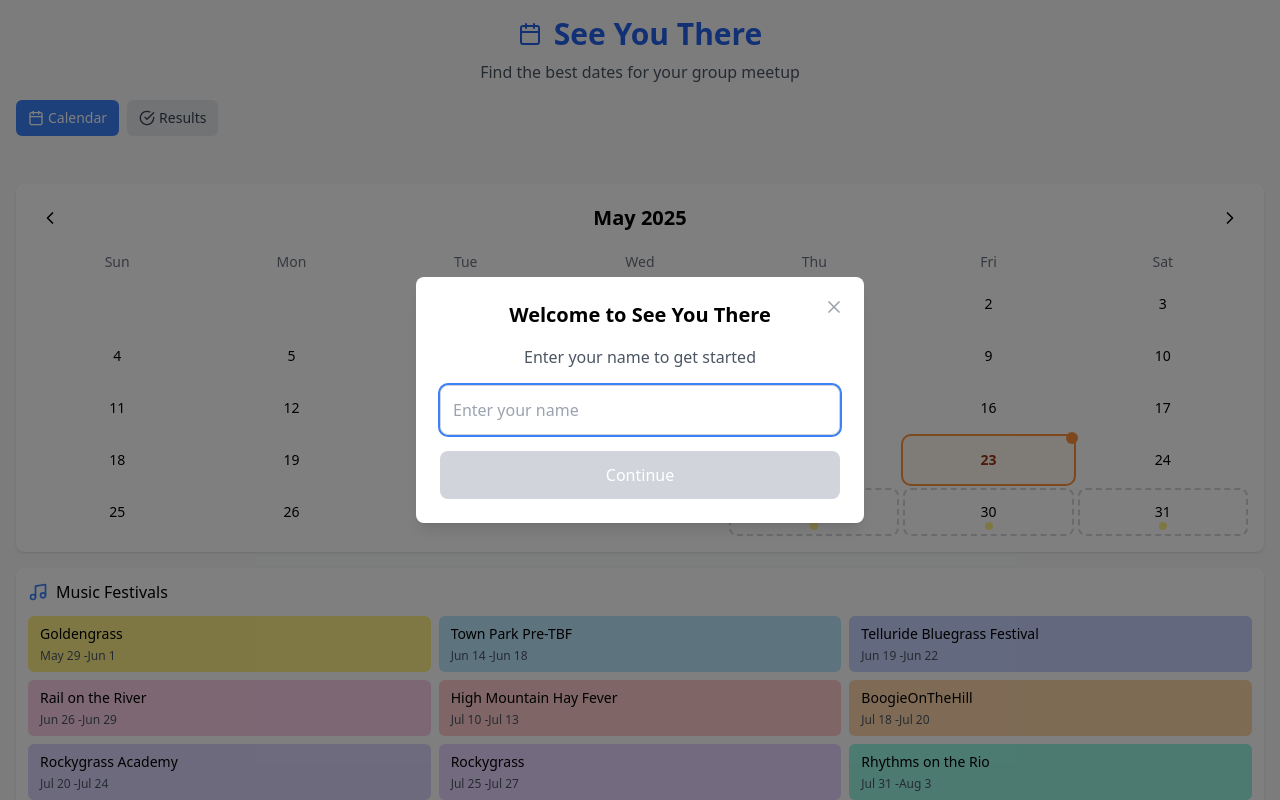
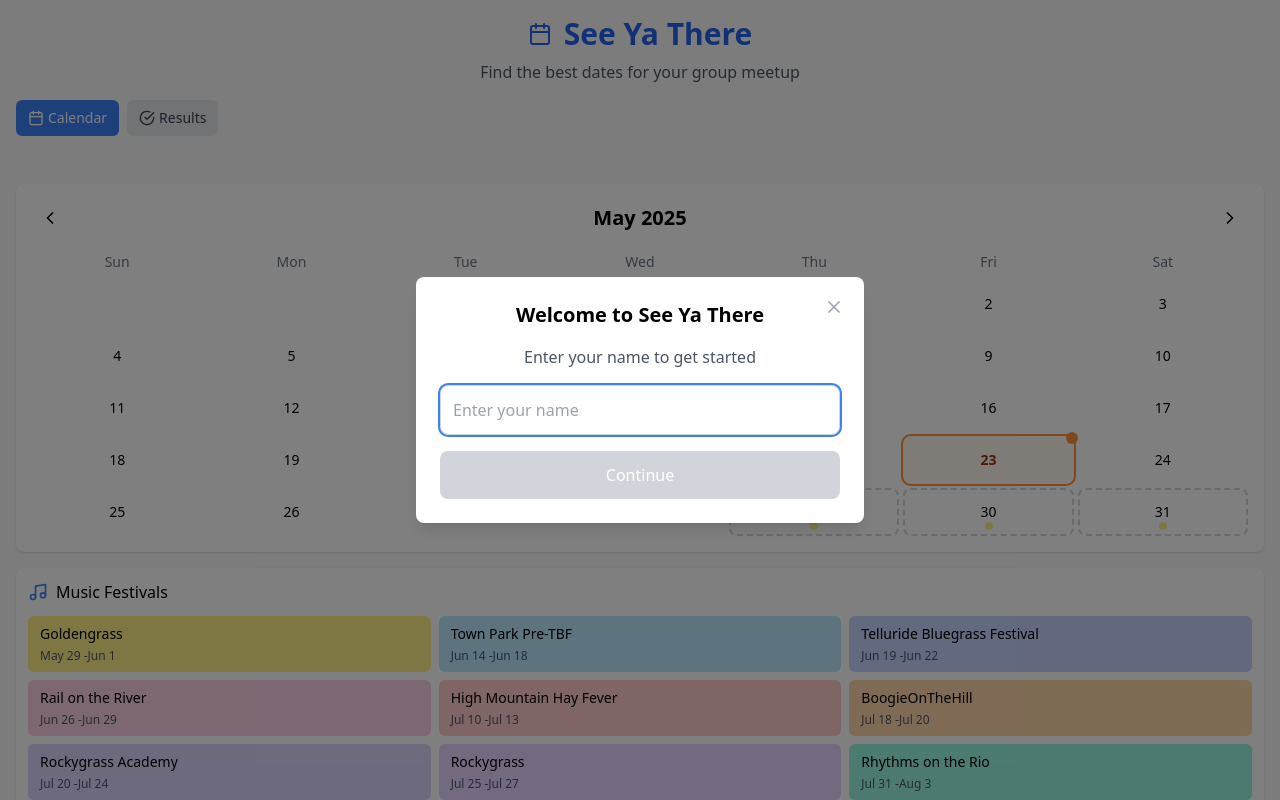
Before and after one commit to jasonhand/seeyouthere, a React (Vite) app: page / in a window 1280 px wide. Shown: the top 800 px of the page. Built offline with nearby package versions, Linux system fonts and the light colour scheme.

Commit message:
Minor tweaks

```diff
--- a/index.html
+++ b/index.html
@@ -4,7 +4,7 @@
     <meta charset="UTF-8" />
     <link rel="icon" href="/favicon.ico" />
     <meta name="viewport" content="width=device-width, initial-scale=1.0" />
-    <title>See You There</title>
+    <title>See Ya There</title>
   </head>
   <body>
     <div id="root"></div>
--- a/src/GroupDateFinder.tsx
+++ b/src/GroupDateFinder.tsx
@@ -483,7 +483,7 @@ export default function GroupDateFinder() {
           >
             <X className="h-5 w-5" />
           </button>
-          <h2 className="text-xl font-bold mb-4 text-center">Welcome to See You There</h2>
+          <h2 className="text-xl font-bold mb-4 text-center">Welcome to See Ya There</h2>
           <p className="text-gray-600 mb-4 text-center">Enter your name to get started</p>
           <form onSubmit={handleSubmit}>
             <input
@@ -558,7 +558,7 @@ export default function GroupDateFinder() {
         {/* Mobile header layout */}
         <div className="text-center mb-4">
           <h1 className="text-xl sm:text-3xl font-bold text-blue-600 flex items-center justify-center">
-            <Calendar className="mr-2 sm:mr-3 h-5 w-5 sm:h-6 sm:w-6" /> See You There
+            <Calendar className="mr-2 sm:mr-3 h-5 w-5 sm:h-6 sm:w-6" /> See Ya There
           </h1>
           <p className="text-gray-600 mt-1 sm:mt-2 text-sm sm:text-base">Find the best dates for your group meetup</p>
           {currentUserName && (
```
Also changed, not shown: 2 other files (tests, documents, lock files or other folders).
